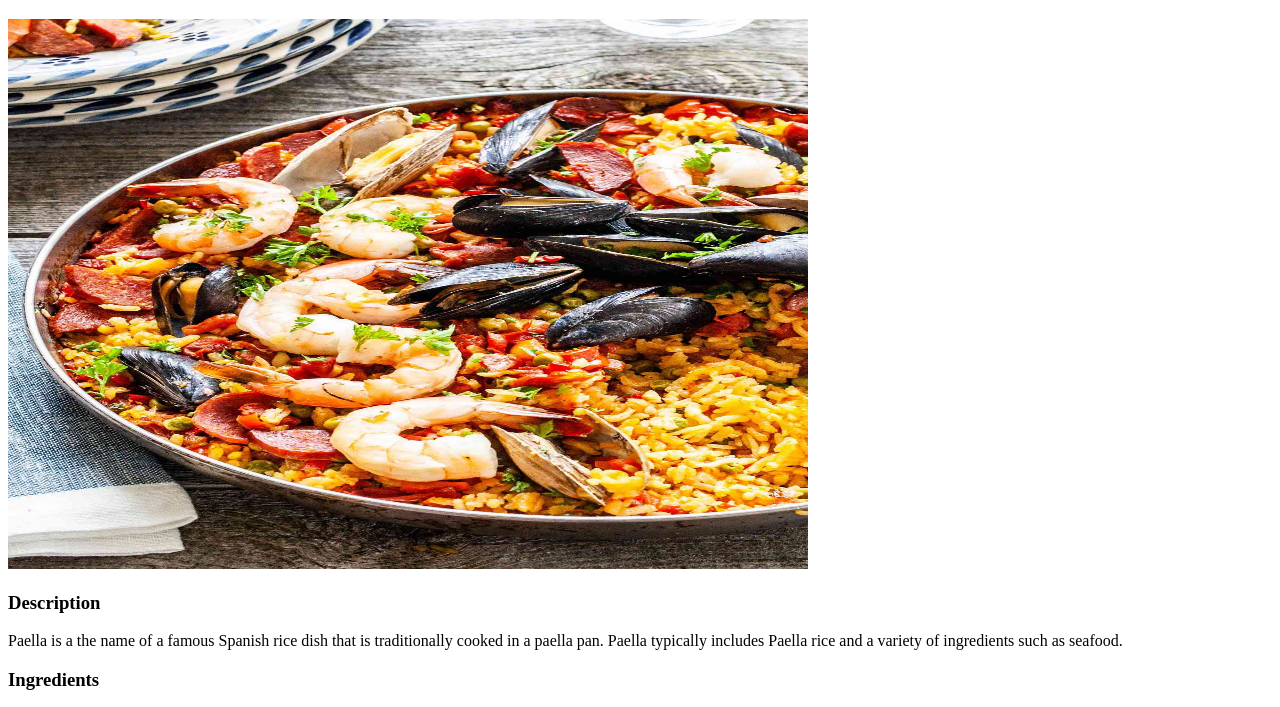
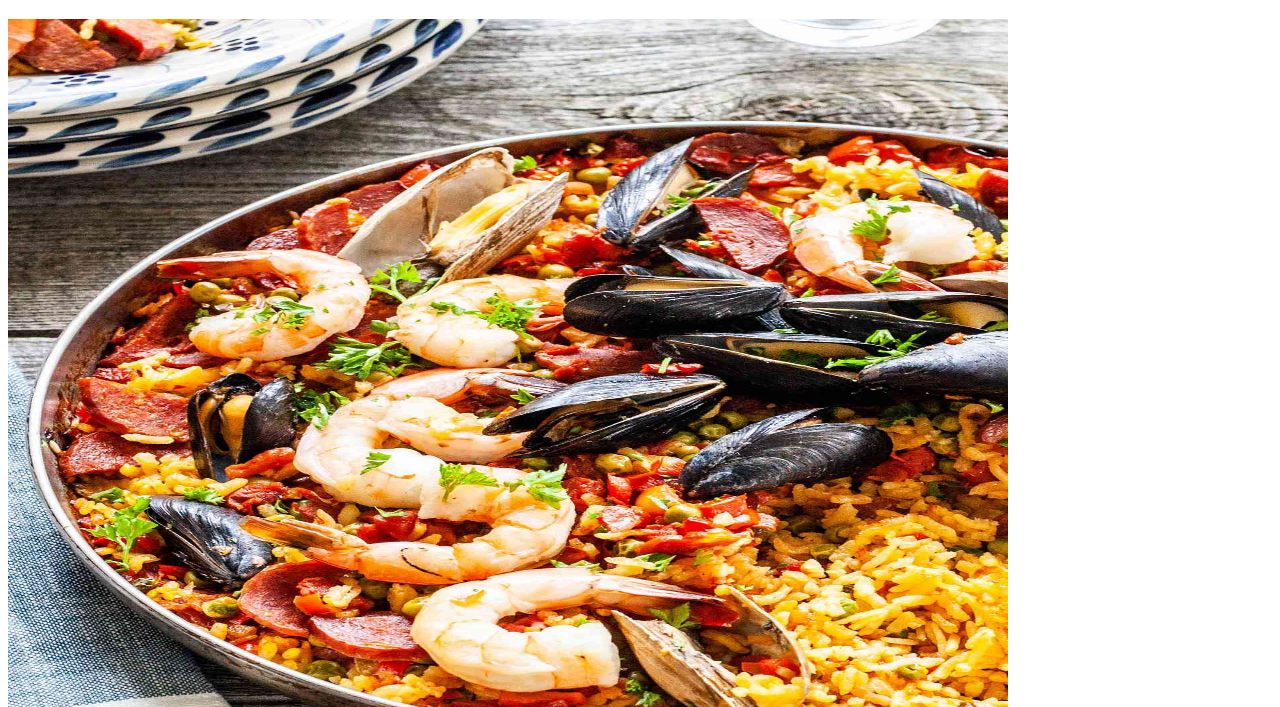
Before and after one commit to jorgeugwumba/odin-recipes, a plain HTML site: page paella.html in a window 1280 px wide. Shown: the part 61-768 px from the top of the page. Drawn offline with Linux system fonts and the light colour scheme.

Commit message:
Update paella.html

```diff
--- a/paella.html
+++ b/paella.html
@@ -7,7 +7,7 @@
 </head>
 <body>
     <h1>Paella</h1>
-    <img src="paella.jpg" alt="Paella" width="800px" height="550px"/>
+    <img src="paella.jpg" alt="Paella" width="1000px" height="800px"/>
     <h3>Description</h3>
     <p>Paella is a the name of a famous Spanish rice dish that is traditionally cooked in a paella pan. Paella typically includes Paella rice and a variety of ingredients such as seafood.</p>
     <h3>Ingredients</h3>
```
